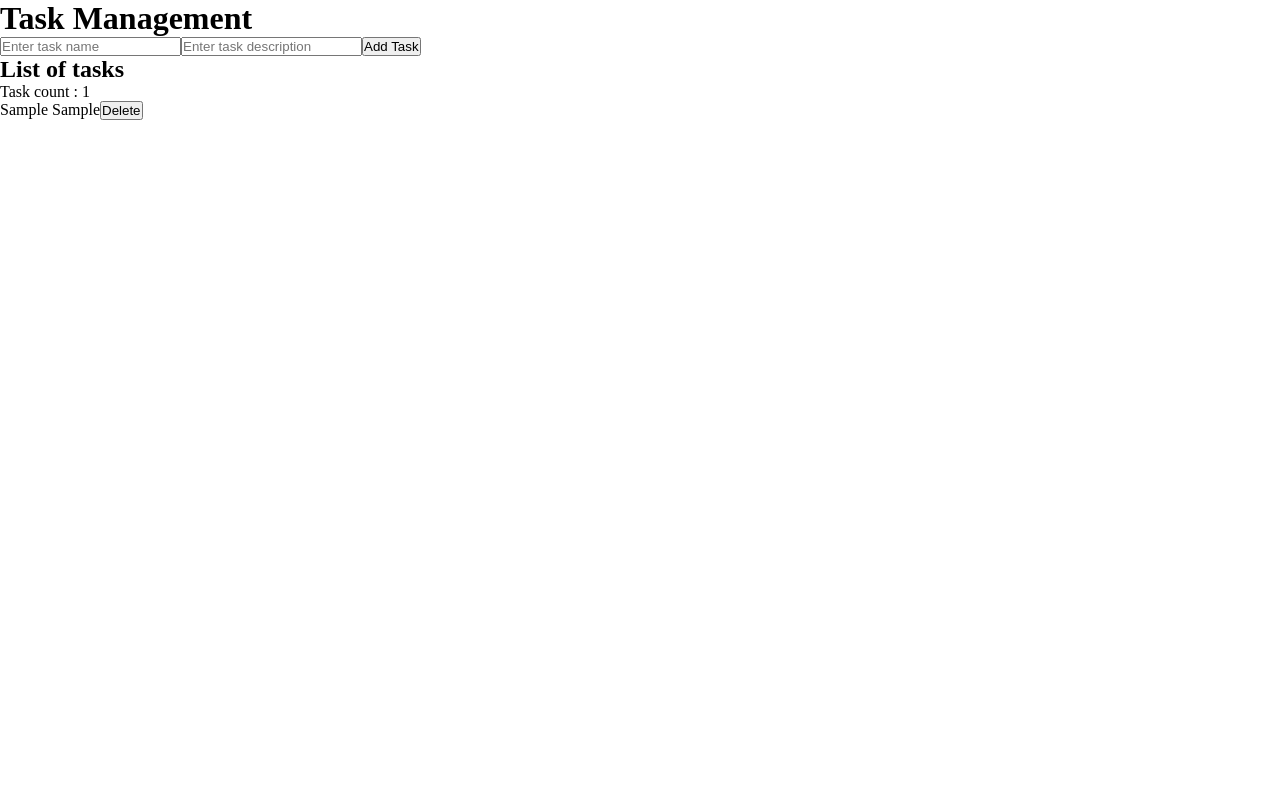
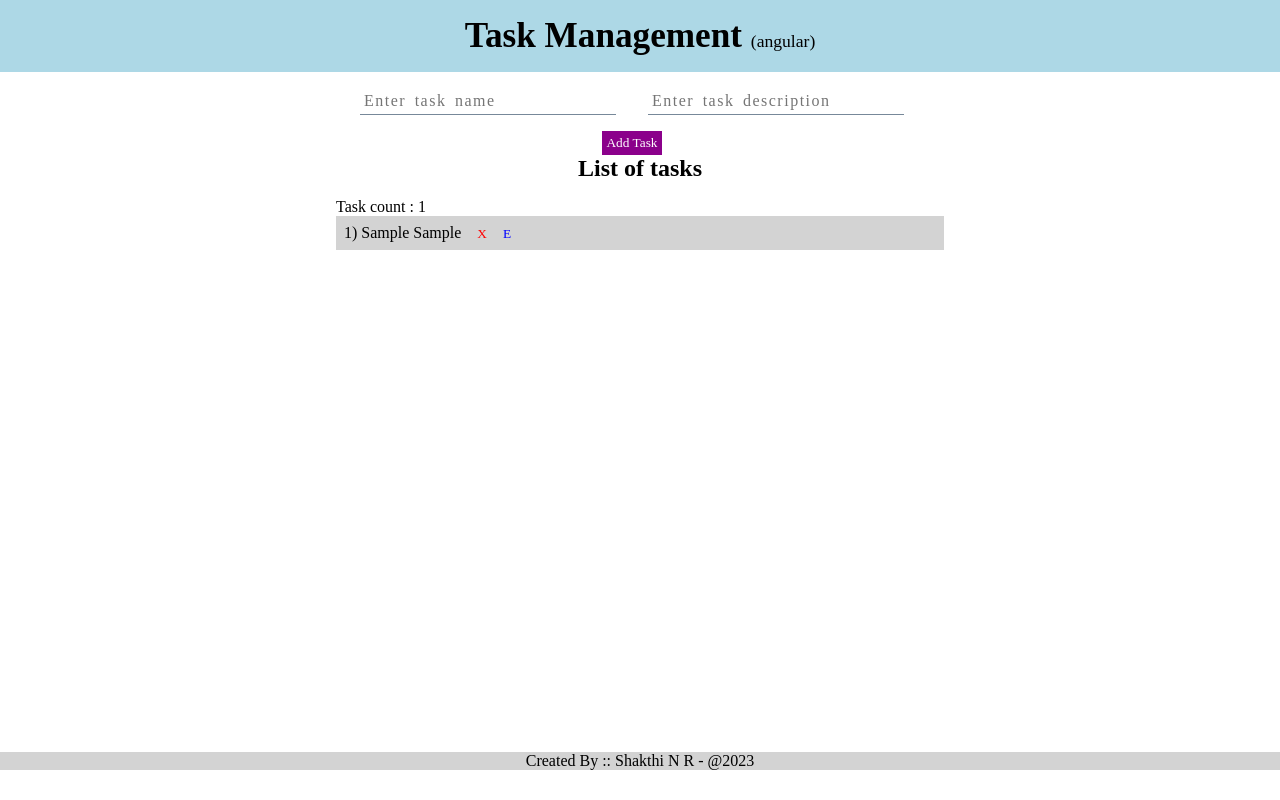
Before and after one commit to ShakthiNR/CRUD-Project, an Angular app: page / in a window 1280 px wide. Both pictures are taken after typing "Sample", "Sample" into the empty fields and a click on the button "Add Task". Built offline with nearby package versions, Linux system fonts and the light colour scheme.

Commit message:
Styles and little form validation added

```diff
--- a/src/app/TodoForm/todoform.component.css
+++ b/src/app/TodoForm/todoform.component.css
@@ -0,0 +1,44 @@
+.todo-form{
+    margin: 1rem;
+}
+
+.todo-form input[type="text"]{
+    padding: 0.25rem;
+    width: 20vw;
+    border: none;
+    font-size: 1rem;
+    letter-spacing: 1.5px;
+    word-spacing: 3px;
+    border-bottom: 1px solid lightslategray;
+    margin-right: 1rem;
+}
+.todo-form input[type="text"]:focus{
+    outline: none;
+    border-bottom: 2px solid lightslategray;
+
+}
+.add-btn{
+    padding: 0.25rem;
+    border: none;
+    background-color: darkmagenta;
+    color: white ;
+    margin-right: 1rem;
+    cursor: pointer;
+}
+
+.add-btn:hover{
+    padding: 0.25rem;
+    border: none;
+    background-color: rgb(208, 18, 208);
+    color: white ;
+    margin-right: 1rem;
+    cursor: pointer;
+}
+
+.clear-btn{
+    padding: 0.25rem;
+    border: none;
+    background-color: red;
+    color: white ;
+    cursor: pointer;
+}
--- a/src/app/TodoForm/todoform.component.html
+++ b/src/app/TodoForm/todoform.component.html
@@ -1,3 +1,15 @@
-<input type="text" placeholder="Enter task name" [(ngModel)]="todoForm.taskName"  />
-<input type="text" placeholder="Enter task description" [(ngModel)]="todoForm.taskDescription"  />
-<button type="submit" (click)="addTodos()">Add Task</button>
+
+<div class="flex-center" style="flex-direction: column;">
+    <div class="todo-form">
+        <input type="text" placeholder="Enter task name" [(ngModel)]="todoForm.taskName" />
+        <input type="text" placeholder="Enter task description" [(ngModel)]="todoForm.taskDescription" style="margin-left: 1rem;" />
+    </div>
+
+    <div>
+        <button type="submit" (click)="addTodos()" class="add-btn"> {{ isUpdate ? "Update Task" : "Add Task"}}</button>
+
+        <span *ngIf="todoForm.taskName || todoForm.taskDescription">
+            <button (click)="clearThisForm()" class="clear-btn"> Clear Form</button>
+        </span>
+    </div>
+</div>
--- a/src/app/TodoForm/todoform.component.ts
+++ b/src/app/TodoForm/todoform.component.ts
@@ -12,8 +12,15 @@ export class TodoFormComponent  {
 
     todos: ITodo[] = this.TodosService.getTodos
     todoForm:ITodoForm = this.TodosService.getTodoForm
+    isUpdate: boolean
 
-    constructor(private TodosService: TodosService) {}
+    constructor(private TodosService: TodosService) {
+        this.isUpdate = this.TodosService.getIsUpdate()
+    }
+
+    clearThisForm(){
+        this.TodosService.clearForm()
+    }
 
     addTodos() {
         this.TodosService.addTodo()
--- a/src/app/TodoLists/todolists.component.css
+++ b/src/app/TodoLists/todolists.component.css
@@ -0,0 +1,14 @@
+.close-btn{
+    border: none;
+    background-color: transparent;
+    color: red ;
+    margin: 0 1rem;
+    cursor: pointer;
+}
+
+.update-btn{
+    border: none;
+    background-color: transparent;
+    color: blue ;
+    cursor: pointer;
+}
--- a/src/app/TodoLists/todolists.component.html
+++ b/src/app/TodoLists/todolists.component.html
@@ -1,10 +1,22 @@
-<h2>List of tasks</h2>
-<ng-content select=".todo-count"></ng-content>
+<div class="flex-center" *ngIf="todoLists.length">
+    <h2>List of tasks</h2>
+</div>
 
-<div *ngFor="let todo of todoLists">
-    <div>
-        <span> {{ todo.name}} </span>
-        <span> {{todo.description }}</span>
-        <button (click)="deleteTodo(todo.id)">Delete</button>
+<div  style="max-width: 80vh; margin:0 auto; padding: 1rem;height: 60vh; overflow: scroll;" *ngIf="todoLists.length">
+    <ng-content select=".todo-count"></ng-content>
+    <div style="background-color: lightgrey;" >
+        <div *ngFor="let todo of todoLists; let i = index">
+            <div style="padding:0.5rem">
+                <span>{{ i +1 }})</span>
+                <span> {{ todo.name}} </span>
+                <span> {{ todo.description }}</span>
+                <button (click)="deleteTodo(todo.id)" class="close-btn">X</button>
+                <button (click)="updateTodo(todo.id)" class="update-btn">E</button>
+            </div>
+        </div>
     </div>
 </div>
+
+<div *ngIf="todoLists.length === 0"  class="flex-center" style="margin:1rem">
+    Please Add tasks to the list
+</div>
--- a/src/app/TodoLists/todolists.component.ts
+++ b/src/app/TodoLists/todolists.component.ts
@@ -1,5 +1,5 @@
 import { TodosService } from './../service/todos.service';
-import { Component, OnInit } from '@angular/core';
+import { Component } from '@angular/core';
 import { ITodo } from '../types';
 
 @Component({
@@ -19,4 +19,9 @@ export class TodoListsComponent {
         this.TodosService.deleteTodo(todoId)
      }
 
+     updateTodo(todoId:string) {
+        this.TodosService.updateTodo(todoId)
+        this.TodosService.setIsUpdate(true)
+     }
+
 }
--- a/src/app/app.component.css
+++ b/src/app/app.component.css
@@ -0,0 +1,11 @@
+.title{
+    text-align: center;
+    background-color: lightblue;
+    padding: 1rem;
+    font-size: 1.1rem;
+}
+
+.footer{
+    background-color: lightgray;
+    text-align: center;
+}
--- a/src/app/app.component.html
+++ b/src/app/app.component.html
@@ -1,7 +1,16 @@
-<h1>{{appTitle}}</h1>
+<div class="title flex-center">
+    <h1>{{appTitle}}</h1> <div style="align-self: flex-end; padding-bottom: 0.25rem;"> &nbsp; (angular) </div>
+</div>
 
-<app-todo-form></app-todo-form>
+<div style="height: 85vh; overflow: scroll;">
+    <app-todo-form></app-todo-form>
 
-<app-todo-lists >
-    <p class="todo-count"> Task count : {{ todos ? todos.length : 0}} </p>
-</app-todo-lists>
+    <app-todo-lists>
+        <p class="todo-count"> Task count : {{ todos ? todos.length : 0}} </p>
+    </app-todo-lists>
+</div>
+
+
+<div class="footer">
+    Created By :: {{creator}} - {{copyright}}
+</div>
--- a/src/app/app.component.ts
+++ b/src/app/app.component.ts
@@ -10,6 +10,9 @@ import { ITodo } from './types';
 export class AppComponent {
   appTitle: string = 'Task Management';
 
+  creator:string = 'Shakthi N R';
+  copyright:string = '@2023'
+
   constructor(private TodosService:TodosService){}
 
   todos:ITodo[] = this.TodosService.getTodos
--- a/src/app/service/todos.service.ts
+++ b/src/app/service/todos.service.ts
@@ -11,6 +11,7 @@ export class TodosService {
     taskName: "",
     taskDescription: ""
   }
+  private isUpdate: boolean = false
 
 
   constructor() {
@@ -20,6 +21,16 @@ export class TodosService {
     }
   }
 
+  setIsUpdate(isUpdate: boolean): void {
+    this.isUpdate = isUpdate
+    this.getIsUpdate()
+  }
+
+
+  getIsUpdate(): boolean {
+    console.log("ss", this.isUpdate)
+    return this.isUpdate
+  }
 
   get getTodos(): ITodo[] {
     return this.todos
@@ -28,6 +39,14 @@ export class TodosService {
   get getTodoForm() {
     return this.todoForm
   }
+
+
+
+
+  clearForm(){
+    this.todoForm.taskName=""
+    this.todoForm.taskDescription=""
+}
 
 
   deleteTodo(id: string) {
@@ -39,6 +58,11 @@ export class TodosService {
   }
 
   addTodo() {
+
+    if(!this.todoForm.taskName || !this.todoForm.taskName){
+      alert("Task name or task description cannot be empty")
+      return
+    }
 
     const newTodo: ITodo = {
       name: this.todoForm.taskName,
@@ -53,4 +77,13 @@ export class TodosService {
     this.todoForm.taskDescription = ""
   }
 
+
+  updateTodo(todoId: string){
+    const findTodo = this.todos.findIndex(elm => elm.id === todoId)
+    if(findTodo !== -1){
+      this.todoForm.taskName = this.todos[findTodo].name
+      this.todoForm.taskDescription = this.todos[findTodo].description
+    }
+  }
+
 }
--- a/src/index.html
+++ b/src/index.html
@@ -2,7 +2,7 @@
 <html lang="en">
 <head>
   <meta charset="utf-8">
-  <title>TodoApplication</title>
+  <title>Todo Application</title>
   <base href="/">
   <meta name="viewport" content="width=device-width, initial-scale=1">
   <link rel="icon" type="image/x-icon" href="favicon.ico">
--- a/src/styles.css
+++ b/src/styles.css
@@ -2,4 +2,11 @@
     margin:0;
     padding: 0;
     box-sizing: border-box;
+    font-family:cursive
 }
+
+.flex-center{
+    display: flex;
+    justify-content: center;
+    align-items: center;
+}
```
